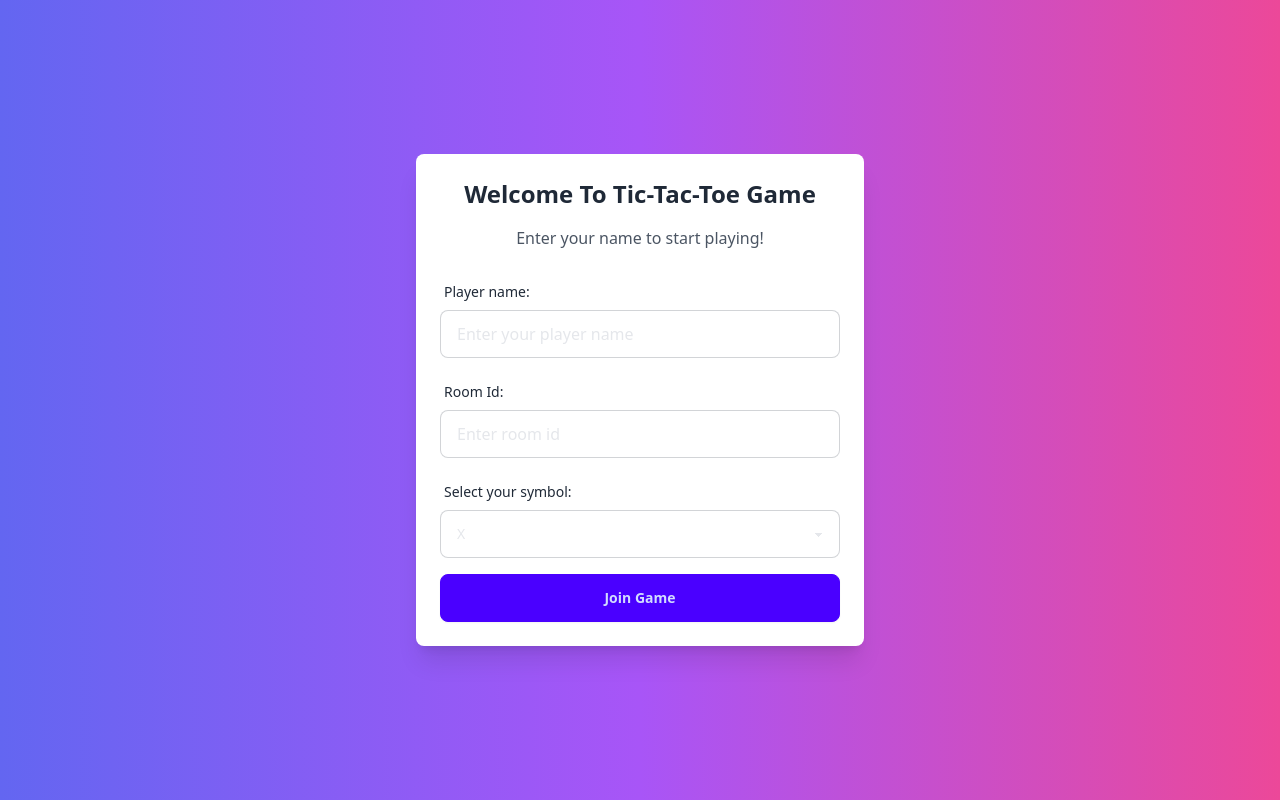
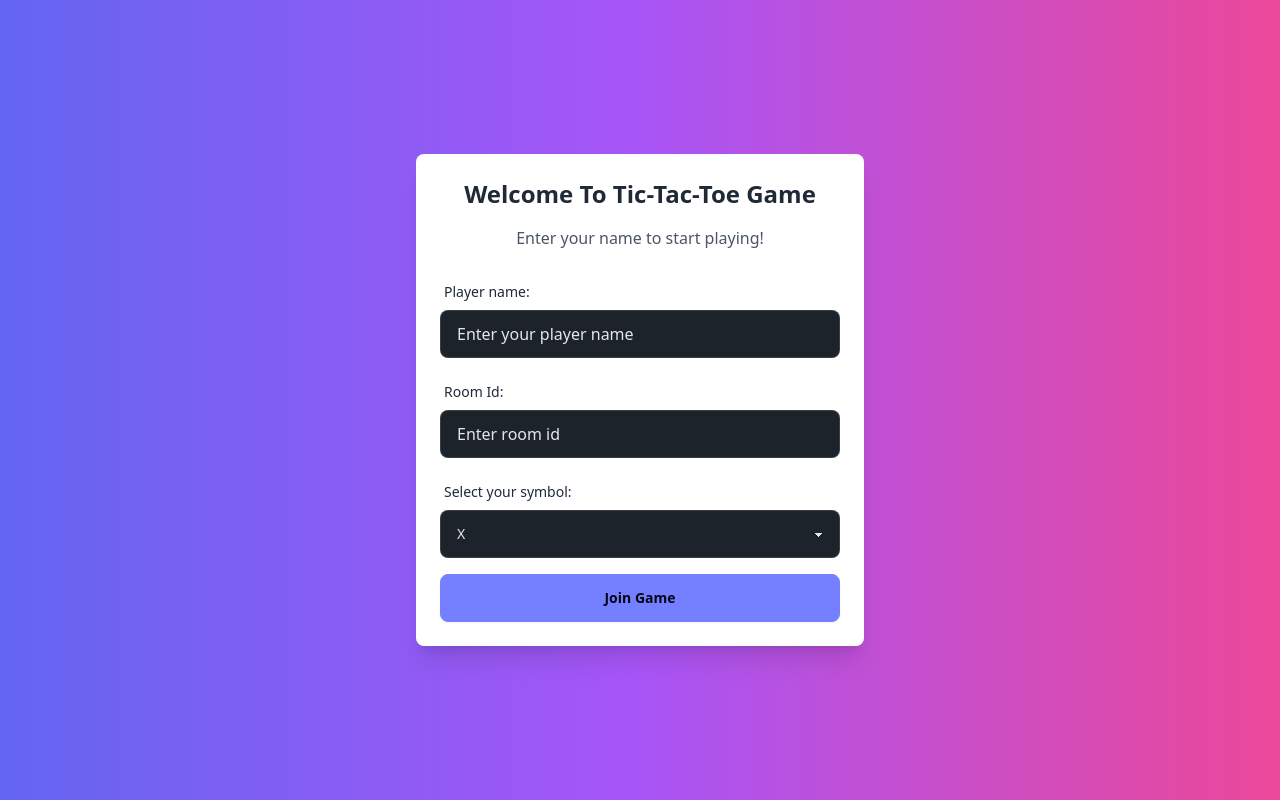
Before and after one commit to vikramsamak/tick-tack-toe-game, a React (Vite) app in the folder client/: page / in a window 1280 px wide. Built offline with nearby package versions, Linux system fonts and the light colour scheme; no server answers.

Commit message:
default theme :  dark

```diff
--- a/client/index.html
+++ b/client/index.html
@@ -1,5 +1,5 @@
 <!DOCTYPE html>
-<html lang="en">
+<html lang="en" data-theme="dark">
   <head>
     <meta charset="UTF-8" />
     <link rel="icon" type="image/png" href="/favicon.png" />
--- a/client/tailwind.config.js
+++ b/client/tailwind.config.js
@@ -1,8 +1,12 @@
 /** @type {import('tailwindcss').Config} */
 export default {
   content: ["./index.html", "./src/**/*.{js,ts,jsx,tsx}"],
+  darkMode: "class",
   theme: {
     extend: {},
   },
   plugins: [require("daisyui")],
+  daisyui: {
+    themes: ["dark", "light"], // Ensure both themes are available
+  },
 };
```
